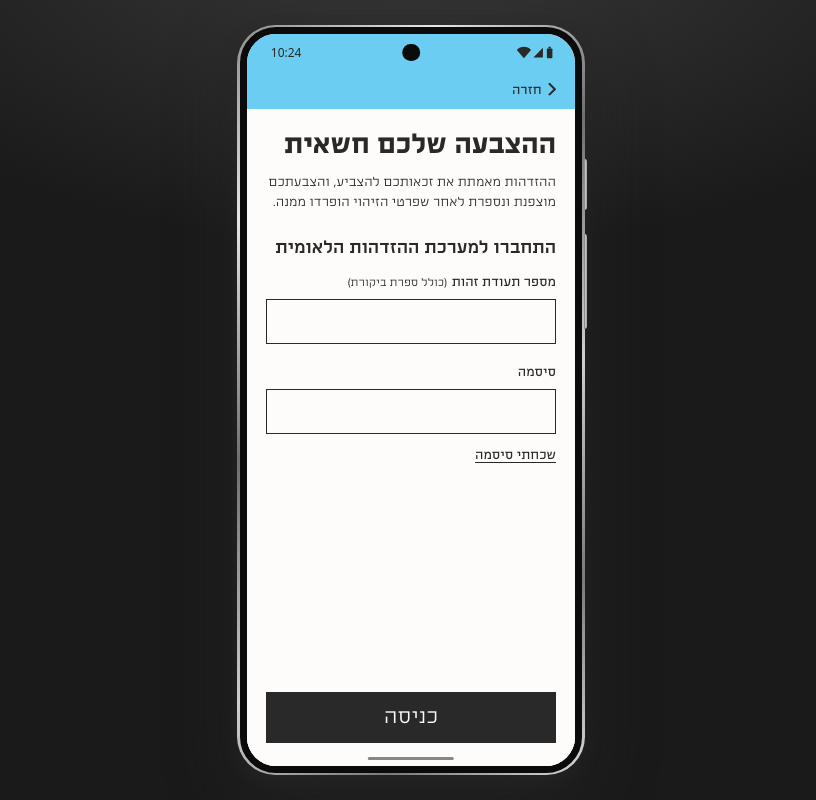
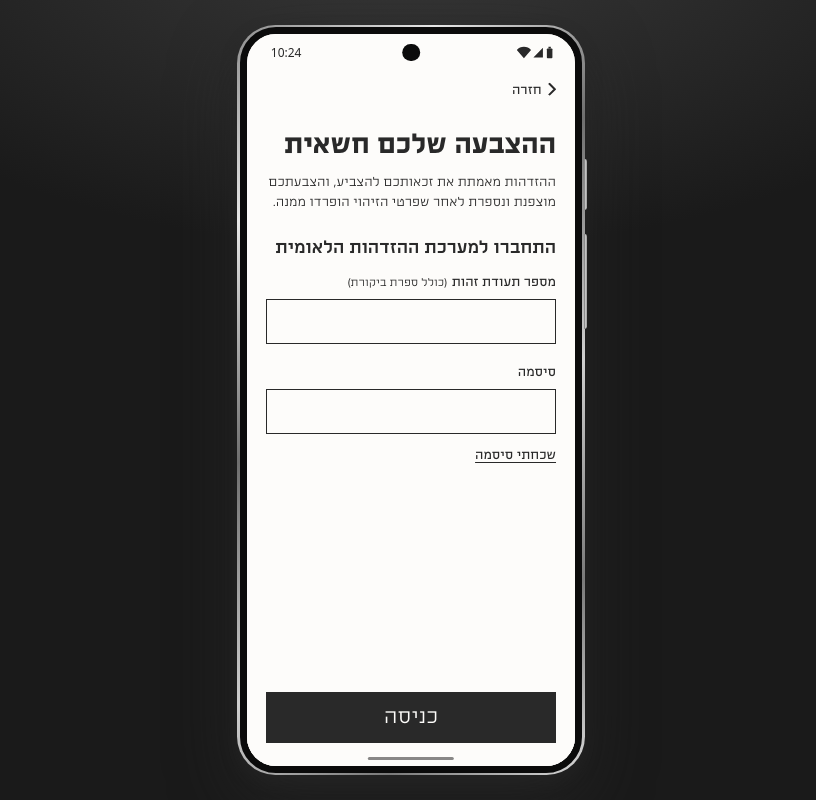
Before and after one commit to ayeletrosenz/kolenu-app, a plain HTML site: page privacy.html in a window 1280 px wide. Shown: the whole page, without its empty margins (229-1045 px from the left). Drawn offline with Linux system fonts and the light colour scheme; a script that the page names is missing.

Commit message:
i think it works now

```diff
--- a/drafts/drafts.css
+++ b/drafts/drafts.css
@@ -285,6 +285,8 @@
 }
 .w-card.is-front .w-content { visibility: visible; }
 
+.w-content .stepper { margin-block-end: var(--s1); }
+
 @media (hover: none) and (pointer: coarse) {
   .device-bezel:has(.dock--dock) { --bottom-edge: var(--ink); }
 
--- a/privacy.html
+++ b/privacy.html
@@ -11,9 +11,9 @@
   <div class="device">
     <span class="btn btn-power" aria-hidden="true"></span>
     <span class="btn btn-volume" aria-hidden="true"></span>
-    <div class="device-bezel" style="--screen-edge: var(--sky)">
+    <div class="device-bezel">
       <main class="screen privacy">
-        <header class="top" style="background: var(--sky)">
+        <header class="top">
           <a class="back privacy-back" href="landing.html">
             <svg width="10" height="16" viewBox="0 0 10 16" fill="none" aria-hidden="true"><path d="M2 1.5L8.5 8L2 14.5" stroke="currentColor" stroke-width="2.5" stroke-linecap="square"/></svg>
             <span>חזרה</span>
```
Also changed, not shown: landing.html (+5 -0 lines), app.webmanifest.
